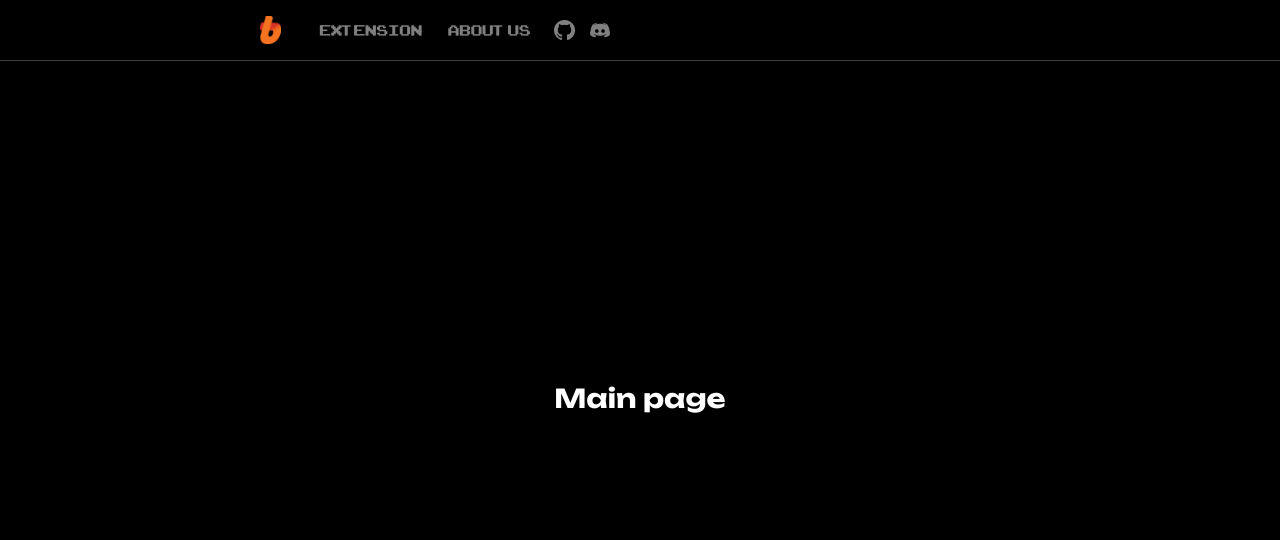
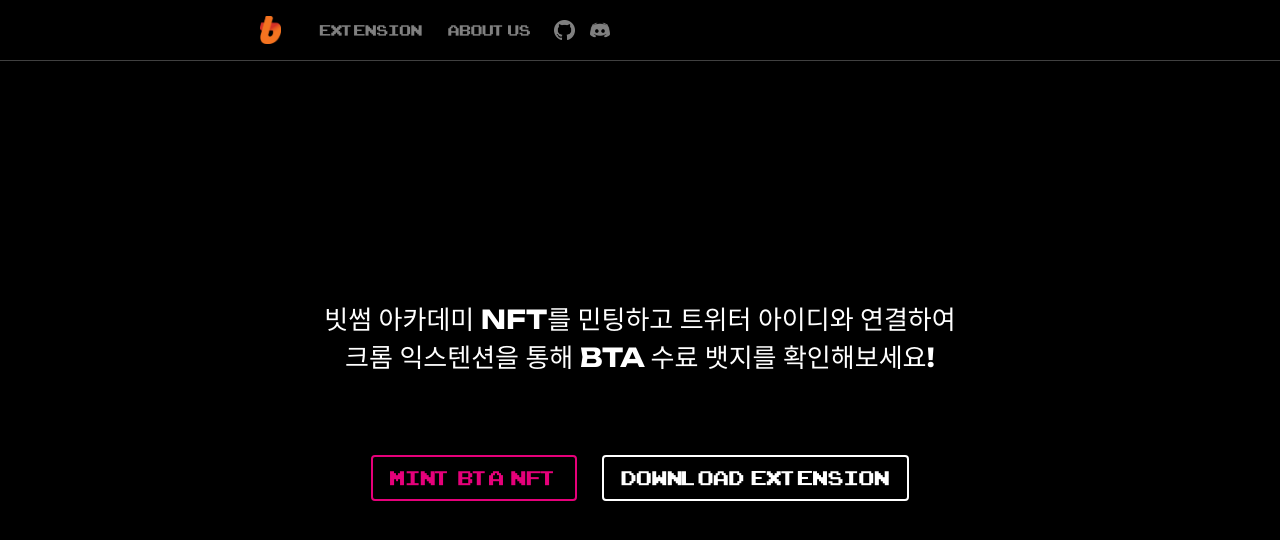
Before and after one commit to chemonoworld/bta-dapp-practice, a React (Create React App) app: page / in a window 1280 px wide. Shown: the top 540 px of the page. Built offline with nearby package versions, Linux system fonts and the light colour scheme.

Commit message:
feat: set up mainpage layout

```diff
--- a/src/pages/MainPage/index.tsx
+++ b/src/pages/MainPage/index.tsx
@@ -1,9 +1,29 @@
 import "./mainpage.scss";
+import Button from '../../components/Button';
 
 const MainPage = () => {
+    const handleClick = () => {
+
+    }
     return(
         <div className="root-container">
-            Main page
+            <div className="main-expl-body">
+                <div>
+                    빗썸 아카데미 NFT를 민팅하고 트위터 아이디와 연결하여
+                </div>
+                <div>
+                    크롬 익스텐션을 통해 BTA 수료 뱃지를 확인해보세요!
+                </div>
+            </div>
+
+            <div className="btn-box">
+                <Button onClick={handleClick} className="main-btn mint-btn">
+                    <div className="main-btn-txt">Mint BTA NFT</div>
+                </Button>
+                <Button onClick={handleClick} className="main-btn extension-btn btn-white">
+                    <div className="main-btn-txt">Download Extension</div>
+                </Button>
+            </div>
         </div>
     )
 }
--- a/src/pages/MainPage/mainpage.scss
+++ b/src/pages/MainPage/mainpage.scss
@@ -13,3 +13,13 @@
     overflow-x: hidden;
     font-family: "unbounded-bold";
 }
+
+.btn-box {
+    margin-top: 5rem;
+    display: flex;
+    flex-direction: row;
+}
+
+.main-btn-txt {
+    font-size: 1.75rem;
+}
```
